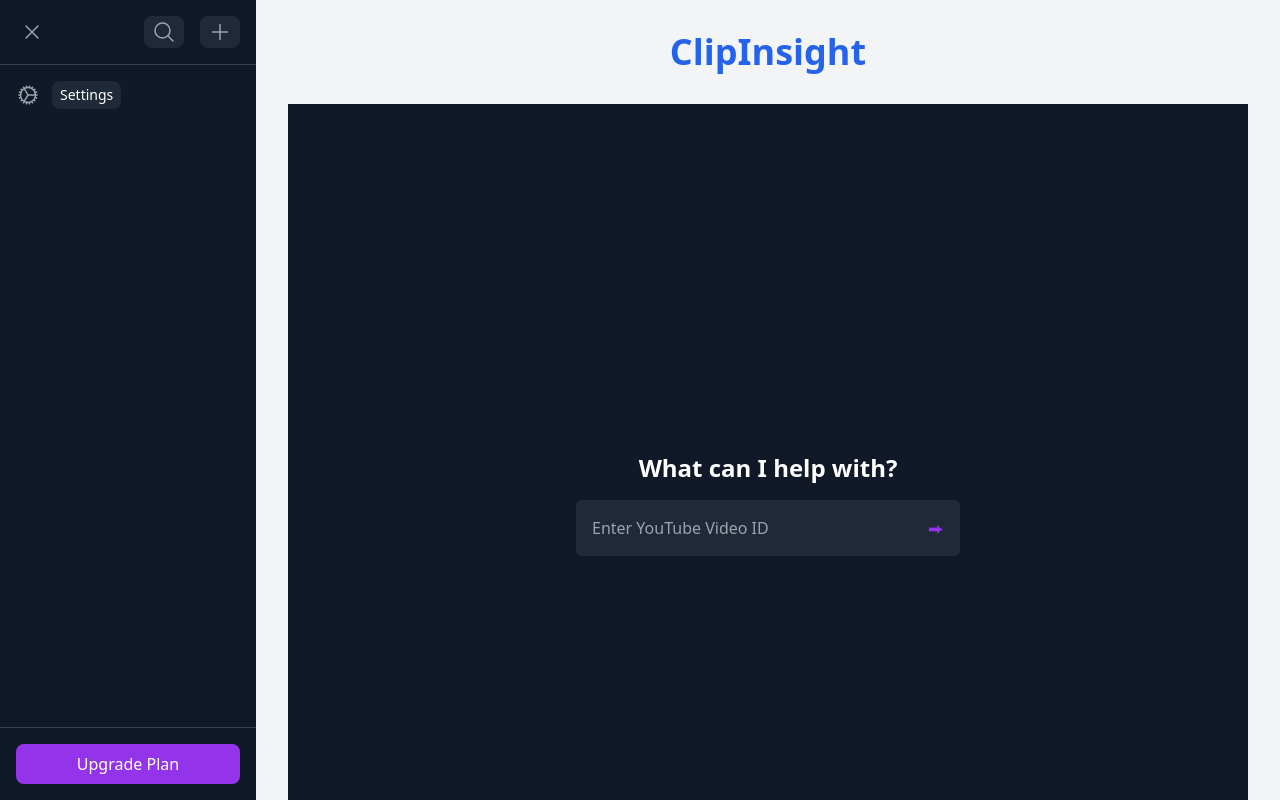
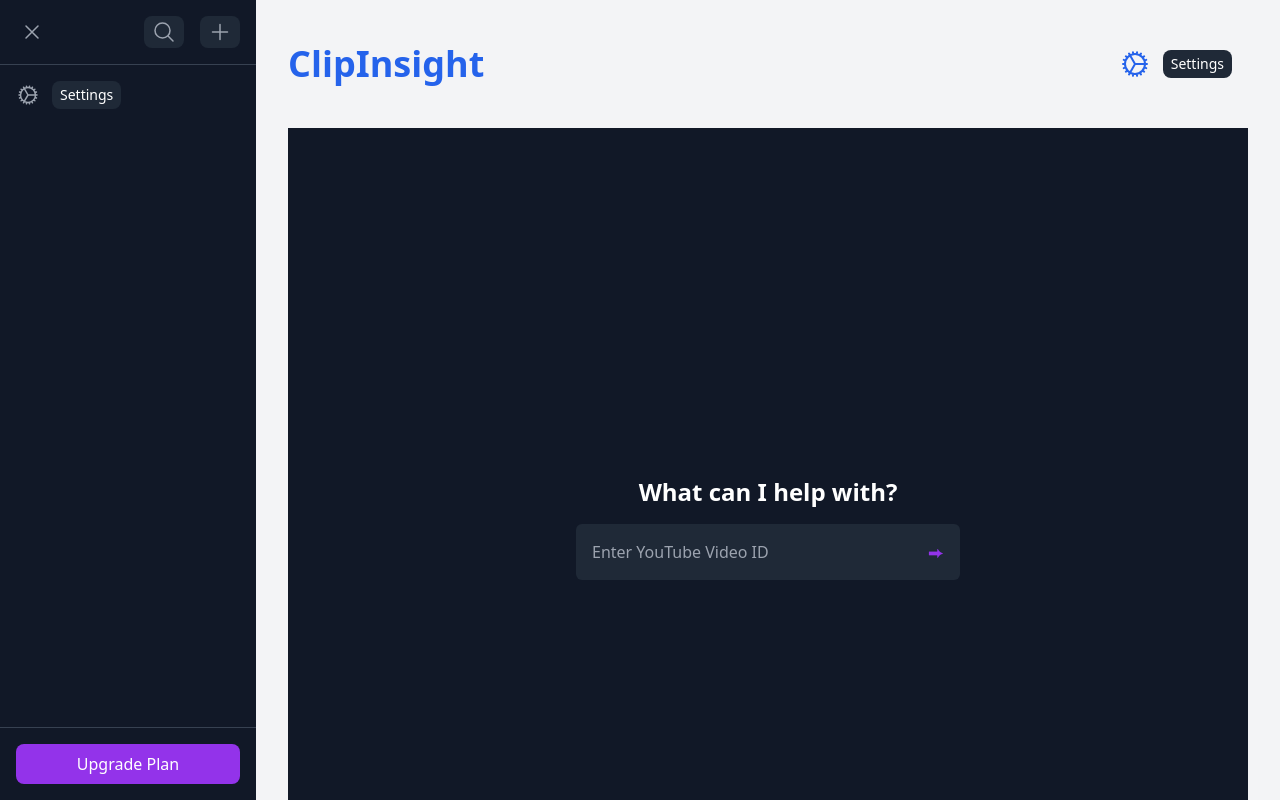
Before and after one commit to festus-sulumeti/ClipInsight, a React (Vite) app: page /app in a window 1280 px wide. Shown: the top 800 px of the page. Built offline with nearby package versions, Linux system fonts and the light colour scheme.

Commit message:
Updated code changes

```diff
--- a/src/components/ClipInsight.jsx
+++ b/src/components/ClipInsight.jsx
@@ -2,6 +2,7 @@
 import VideoInput from './VideoInput';
 import SummaryDisplay from './SummaryDisplay';
 import Sidebar from './Sidebar';
+import { CogIcon } from '@heroicons/react/24/outline';
 
 const ClipInsight = () => {
     const [summary, setSummary] = useState('');
@@ -30,15 +31,28 @@
     };
 
     return (
-        <div className="flex min-h-screen">
+        <div className="flex flex-col md:flex-row min-h-screen">
             <Sidebar history={history} />
             <div className="flex-1 p-8 bg-gray-100 flex flex-col justify-between">
-                <div className="flex-grow">
-                    <h1 className="text-4xl font-bold text-center mb-8 text-blue-600">ClipInsight</h1>
+                <div className="flex justify-between items-center mb-8">
+                    <h1 className="text-4xl font-bold text-blue-600">ClipInsight</h1>
+                    <nav className="text-white p-4">
+                        <div className="flex items-center space-x-3">
+                            <CogIcon className="h-8 w-8 text-blue-600" />
+                            <a
+                                href="#"
+                                className="text-sm block px-2 py-1 rounded-lg bg-gray-800 hover:bg-gray-700 transition"
+                            >
+                                Settings
+                            </a>
+                        </div>
+                    </nav>
                 </div>
-                <div className="mt-auto">
-                    <VideoInput onFetchSummary={fetchSummary} />
-                    {summary && <SummaryDisplay summary={summary} />}
+                <div className="mt-auto flex flex-col md:flex-row">
+                    <div className="flex-1">
+                        <VideoInput onFetchSummary={fetchSummary} />
+                        {summary && <SummaryDisplay summary={summary} />}
+                    </div>
                 </div>
             </div>
         </div>
--- a/src/components/Sidebar.jsx
+++ b/src/components/Sidebar.jsx
@@ -20,21 +20,19 @@
             </button>
             <div className="flex space-x-4">
               <div className="flex items-center space-x-3">
-
                 <a
                   href="#"
                   className="text-sm block px-2 py-1 rounded-lg bg-gray-800 hover:bg-gray-700 transition"
                 >
-                 <MagnifyingGlassIcon className="h-6 w-6 text-gray-400" />
+                  <MagnifyingGlassIcon className="h-6 w-6 text-gray-400" />
                 </a>
               </div>
               <div className="flex items-center space-x-3">
-
                 <a
                   href="#"
                   className="text-sm block px-2 py-1 rounded-lg bg-gray-800 hover:bg-gray-700 transition"
                 >
-                     <PlusIcon className="h-6 w-6 text-gray-400" />
+                  <PlusIcon className="h-6 w-6 text-gray-400" />
                 </a>
               </div>
             </div>
```
